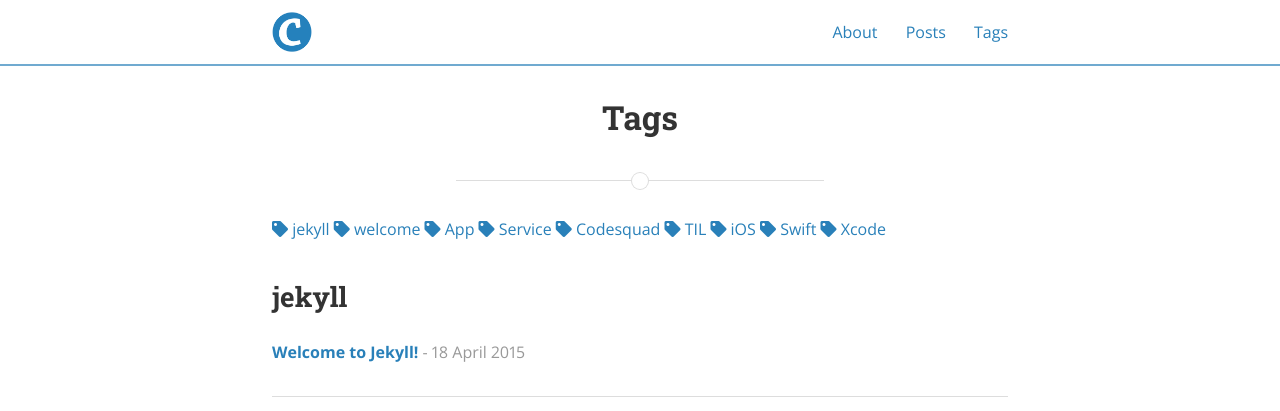
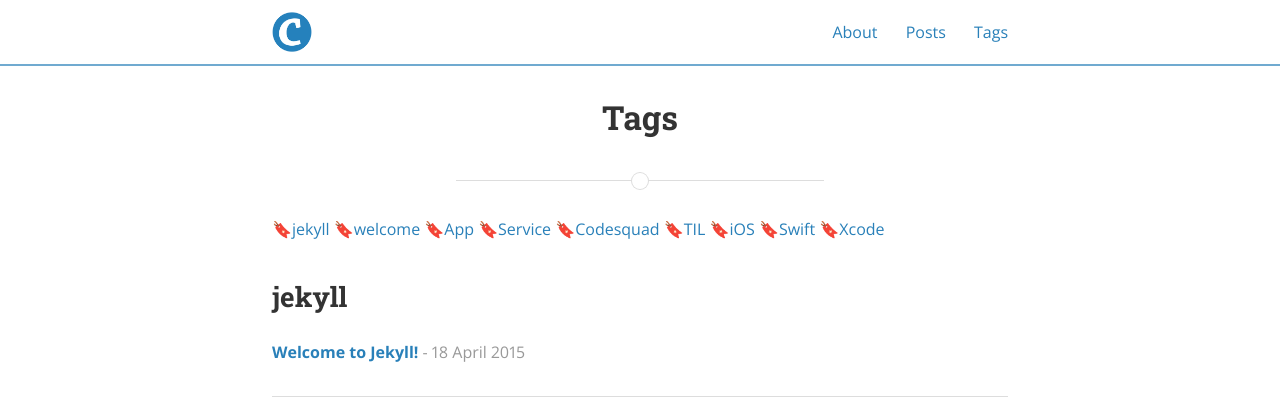
Before and after one commit to popsmile/popsmile.github.io, a Jekyll site: the page built from tags.html, in a window 1280 px wide. Shown: the top 411 px of the page. Built offline with Jekyll 4.4.1, drawn with Linux system fonts in a browser that asks for light colours; nearby versions of some CDN libraries.

Commit message:
Update: the icon of tag

```diff
--- a/tags.html
+++ b/tags.html
@@ -6,7 +6,7 @@ permalink: /tags/
 
 <div class="">
   {% for tag in site.tags %}
-    <a href="#{{ tag[0] | slugify }}" class="post-tag"> <i class="fas fa-tag"></i> {{ tag[0] }} </a>
+    <a href="#{{ tag[0] | slugify }}" class="post-tag"> 🔖{{ tag[0] }} </a>
   {% endfor %}
 </div>
 <br>
```
